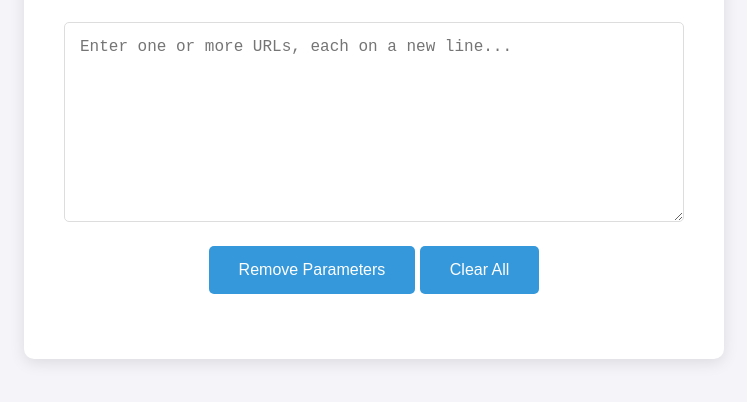
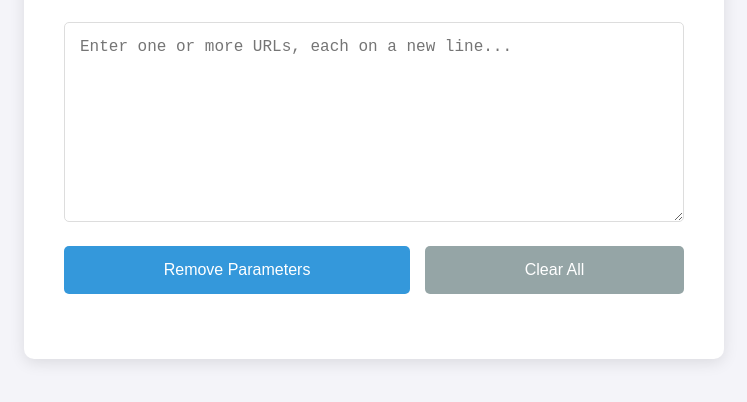
Before and after one commit to tool-vault/gs-tools, a plain HTML site: page index.html in a window 1280 px wide. Shown: the part 300-702 px from the top of the page, without its empty margins (266-1013 px from the left). Drawn offline with Linux system fonts and the light colour scheme.

Commit message:
Update style.css

```diff
--- a/style.css
+++ b/style.css
@@ -21,7 +21,6 @@ body {
     border-radius: 10px;
     box-shadow: 0 4px 15px rgba(0, 0, 0, 0.1);
     width: 100%;
-    /* Increased max-width for a bigger toolbox */
     max-width: 700px;
     text-align: center;
 }
@@ -38,7 +37,6 @@ p {
 
 textarea {
     width: 100%;
-    /* Increased height for a larger input area */
     height: 200px;
     padding: 15px;
     border: 1px solid #ddd;
@@ -48,20 +46,40 @@ textarea {
     resize: vertical;
 }
 
-button {
-    background-color: #3498db;
-    color: white;
+/* Button group container */
+.button-group {
+    display: flex;
+    gap: 15px; /* Adds space between buttons */
+}
+
+/* Shared style for buttons in the group */
+.button-group button {
+    flex-grow: 1; /* Makes buttons share space equally */
+    padding: 15px 20px;
     border: none;
-    padding: 15px 30px;
     border-radius: 5px;
     font-size: 16px;
     cursor: pointer;
     transition: background-color 0.3s ease;
 }
 
-button:hover {
+#processBtn {
+    background-color: #3498db;
+    color: white;
+}
+#processBtn:hover {
     background-color: #2980b9;
 }
+
+/* Style for the new Clear All button */
+#clearBtn {
+    background-color: #95a5a6;
+    color: white;
+}
+#clearBtn:hover {
+    background-color: #7f8c8d;
+}
+
 
 #resultContainer {
     margin-top: 25px;
@@ -74,6 +92,13 @@ button:hover {
     background-color: #1abc9c;
     margin-bottom: 20px;
     font-weight: bold;
+    padding: 15px 30px;
+    border-radius: 5px;
+    font-size: 16px;
+    cursor: pointer;
+    transition: background-color 0.3s ease;
+    color: white;
+    border: none;
 }
 #copyAllBtn:hover {
     background-color: #16a085;
```
